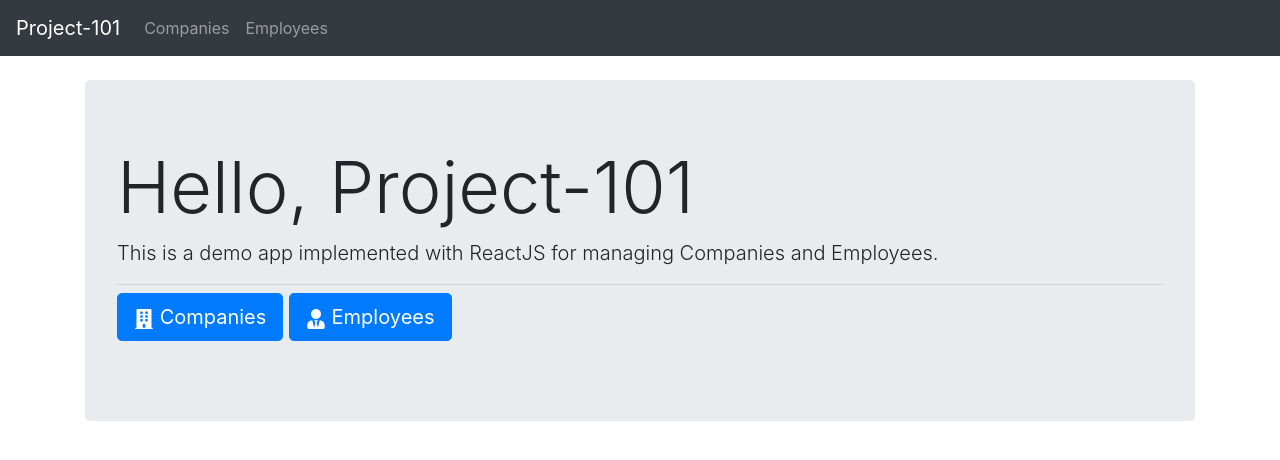
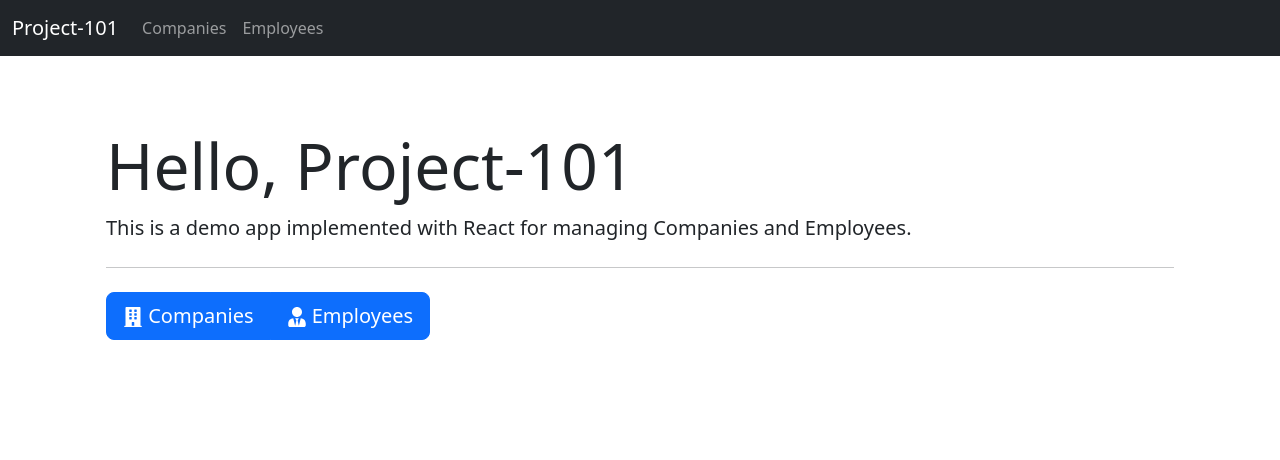
Before and after one commit to acntech/project-101, a React (Create React App) app in the folder frontend/: page / in a window 1280 px wide. Shown: the top 460 px of the page. Built offline with nearby package versions, Linux system fonts and the light colour scheme.

Commit message:
Upgrade dependencies and fix audits (still one vuln remaining). Updated CRA, React, Bootstrap/Reactstrap, React Router. Removed PropTypes.

```diff
--- a/frontend/src/App.js
+++ b/frontend/src/App.js
@@ -1,12 +1,12 @@
-import React, { Component } from 'react';
+import React, {Component} from 'react';
 import EmployeeListPage from './pages/EmployeeListPage';
 import CompanyListPage from './pages/CompanyListPage';
 import NavigationAppBar from './components/NavigationAppBar';
-import { Route, Switch } from 'react-router-dom';
+import {Route, Routes} from 'react-router-dom';
 import NotFoundPage from './pages/NotFoundPage';
 import './styles/styles.css';
 import FrontPage from './pages/FrontPage';
-import { UncontrolledAlert } from 'reactstrap';
+import {UncontrolledAlert} from 'reactstrap';
 
 class App extends Component {
     constructor(props) {
@@ -45,12 +45,12 @@ class App extends Component {
                 <NavigationAppBar />
                 <main role="main" className="container">
                     {alerts}
-                    <Switch>
-                        <Route exact path="/" component={FrontPage} />
-                        <Route path="/employees" component={EmployeeListPage} />
-                        <Route path="/companies" component={CompanyListPage} />
-                        <Route component={NotFoundPage} />
-                    </Switch>
+                    <Routes>
+                        <Route exact path="/" element={<FrontPage/>} />
+                        <Route path="/employees" element={<EmployeeListPage/>} />
+                        <Route path="/companies" element={<CompanyListPage/>} />
+                        <Route element={<NotFoundPage/>} />
+                    </Routes>
                 </main>
             </>
         );
--- a/frontend/src/components/NavigationAppBar.jsx
+++ b/frontend/src/components/NavigationAppBar.jsx
@@ -26,10 +26,10 @@ class NavigationAppBar extends Component {
                 <Collapse isOpen={!this.state.collapsed} navbar>
                     <Nav navbar>
                         <NavItem>
-                            <RouterNavLink to="/companies/" className="nav-link">Companies</RouterNavLink>
+                            <RouterNavLink to="/companies" className="nav-link">Companies</RouterNavLink>
                         </NavItem>
                         <NavItem>
-                            <RouterNavLink to="/employees/" className="nav-link">Employees</RouterNavLink>
+                            <RouterNavLink to="/employees" className="nav-link">Employees</RouterNavLink>
                         </NavItem>
                     </Nav>
                 </Collapse>
--- a/frontend/src/index.js
+++ b/frontend/src/index.js
@@ -1,7 +1,12 @@
 import React from 'react';
-import ReactDOM from 'react-dom';
+import {createRoot} from 'react-dom/client';
 import App from './App';
-import { BrowserRouter as Router } from 'react-router-dom';
 import 'bootstrap/dist/css/bootstrap.min.css';
+import {BrowserRouter} from "react-router-dom";
 
-ReactDOM.render(<Router><App /></Router>, document.getElementById('root'));
+const root = createRoot(document.getElementById('root'));
+root.render(
+    <BrowserRouter>
+        <App/>
+    </BrowserRouter>
+);
--- a/frontend/src/pages/FrontPage.jsx
+++ b/frontend/src/pages/FrontPage.jsx
@@ -1,19 +1,19 @@
 import React from 'react';
-import { Button, Jumbotron } from 'reactstrap';
+import {Button, ButtonGroup} from 'reactstrap';
 import { FaBuilding, FaUserTie } from 'react-icons/fa';
 import { Link } from 'react-router-dom';
 
 function FrontPage() {
     return (
-        <Jumbotron>
+        <div className="rounded px-3 px-sm-4 py-3 py-sm-5">
             <h1 className="display-3">Hello, Project-101</h1>
-            <p className="lead">This is a demo app implemented with ReactJS for managing Companies and Employees.</p>
-            <hr className="my-2" />
-            <p className="lead">
-                <Button tag={Link} color="primary" size="lg" to="/companies"><FaBuilding /> Companies</Button> {' '}
+            <p className="lead">This is a demo app implemented with React for managing Companies and Employees.</p>
+            <hr className="my-4" />
+            <ButtonGroup>
+                <Button tag={Link} color="primary" size="lg" to="/companies"><FaBuilding /> Companies</Button>
                 <Button tag={Link} color="primary" size="lg" to="/employees"><FaUserTie /> Employees</Button>
-            </p>
-        </Jumbotron>
+            </ButtonGroup>
+        </div>
     );
 }
 
```
Also changed, not shown: frontend/package.json (+7 -8 lines), 1 other file (tests, documents, lock files or other folders).
